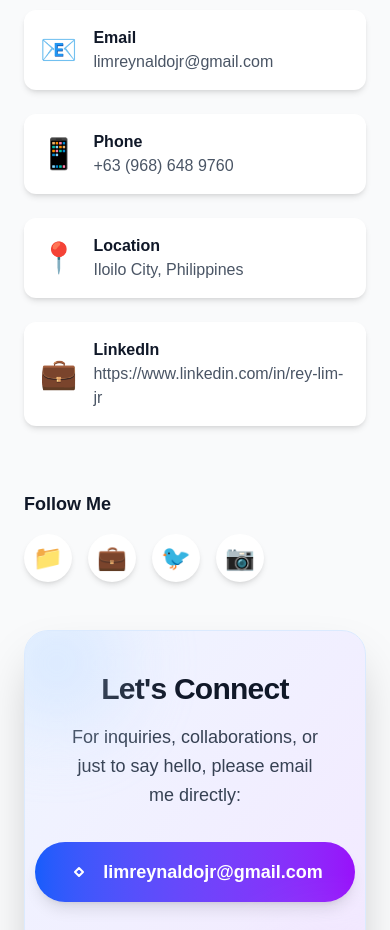
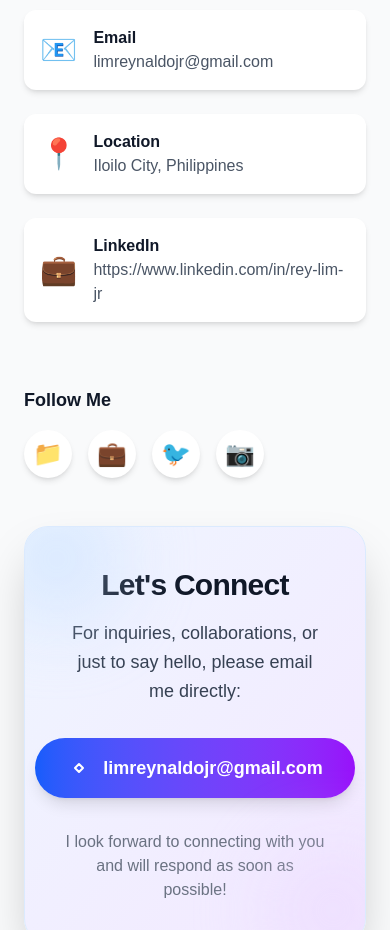
Before and after one commit to divineninja/porfolio-website, a Next.js app: page /portfolio-website/ in a window 390 px wide. Shown: the part 7720-8650 px from the top of the page. Built offline with nearby package versions, Linux system fonts and the light colour scheme.

Commit message:
fix: remove unused phone contact information from Contact component

```diff
--- a/src/components/Contact.tsx
+++ b/src/components/Contact.tsx
@@ -9,12 +9,6 @@ export default function Contact() {
       title: 'Email',
       value: 'limreynaldojr@gmail.com',
       href: 'mailto:limreynaldojr@gmail.com',
-    },
-    {
-      icon: '📱',
-      title: 'Phone',
-      value: '+63 (968) 648 9760',
-      href: 'tel:+15551234567',
     },
     {
       icon: '📍',
```
